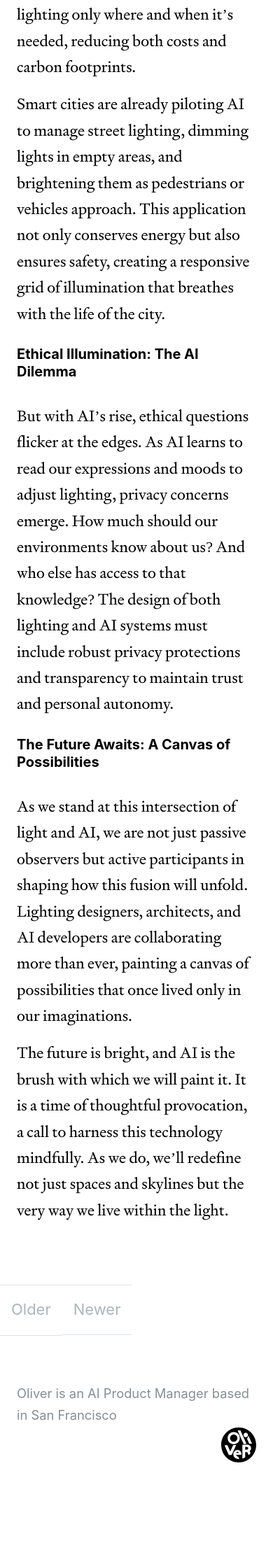
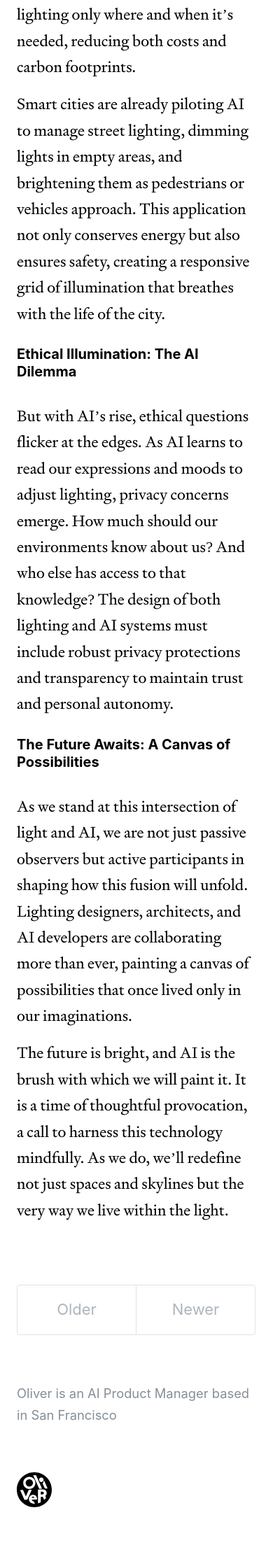
Before and after one commit to olivernewth/personal2, a Jekyll site: the page built from index.html, in a window 390 px wide. Shown: the part 3597-5815 px from the top of the page at 70% size. Built offline with Jekyll 4.4.1, drawn with Linux system fonts in a browser that asks for light colours; some web fonts are replaced; the list of posts is cut into pages by our own code; before the commit the page ends 5687 px from its top, so only the background shows below that.

Commit message:
Simplify for mobile

```diff
--- a/Gemfile
+++ b/Gemfile
@@ -9,7 +9,7 @@ source "https://rubygems.org"
 # Happy Jekylling!
 # gem "jekyll", "~> 4.3.3"
 # This is the default theme for new Jekyll sites. You may change this to anything you like.
-gem "minima", "~> 2.5"
+#gem "minima", "~> 2.5"
 # If you want to use GitHub Pages, remove the "gem "jekyll"" above and
 # uncomment the line below. To upgrade, run `bundle update github-pages`.
 gem "github-pages", "~> 228", group: :jekyll_plugins
@@ -25,6 +25,8 @@ gem "jekyll-gist"
 gem "jekyll-paginate"
 gem "jekyll-seo-tag"
 #gem "jekyll-strapi"
+gem 'jekyll-default-layout'
+
 end
 
 # Windows and JRuby does not include zoneinfo files, so bundle the tzinfo-data gem
--- a/_config.yml
+++ b/_config.yml
@@ -39,6 +39,7 @@ plugins:
   - jekyll-gist
   - jekyll-paginate
   - jekyll-seo-tag
+  - jekyll-default-layout
 #  - jekyll-strapi
 
 #strapi:
--- a/_sass/_layout.scss
+++ b/_sass/_layout.scss
@@ -24,3 +24,12 @@ footer {
     float:right;
   }
 }
+
+@media (max-width: 30em) {
+  footer {
+    #logo {
+      float:left!important;
+      margin: 4rem 0!important;
+    }
+  }
+}
--- a/_sass/_pagination.scss
+++ b/_sass/_pagination.scss
@@ -28,7 +28,7 @@ a.pagination-item:hover {
   background-color: var(--border-color);
 }
 
-@media (min-width: 30em) {
+
 .pagination {
   margin: var(--spacer-3) 0;
 }
@@ -49,4 +49,3 @@ a.pagination-item:hover {
     border-bottom-right-radius: var(--border-radius);
   }
 }
-}
--- a/_sass/_posts.scss
+++ b/_sass/_posts.scss
@@ -30,7 +30,7 @@
 
   &:hover,
   &:focus {
-    text-decoration: underline;
+    text-decoration: none; // underline
   }
 }
 
```
Also changed, not shown: Gemfile.lock. Lines whose indentation alone changed are shown as unchanged.
